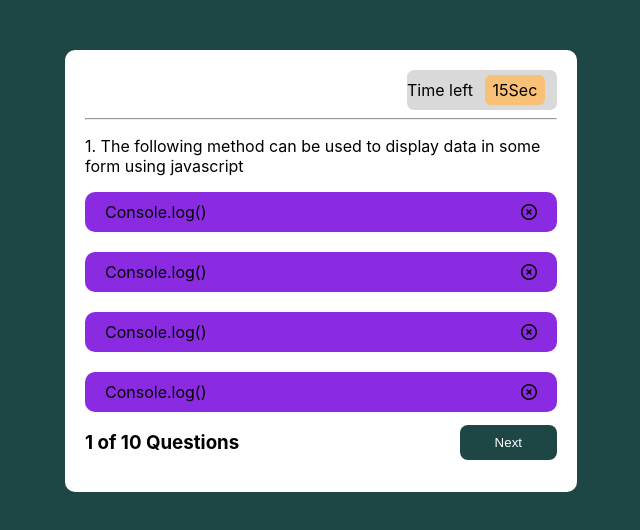
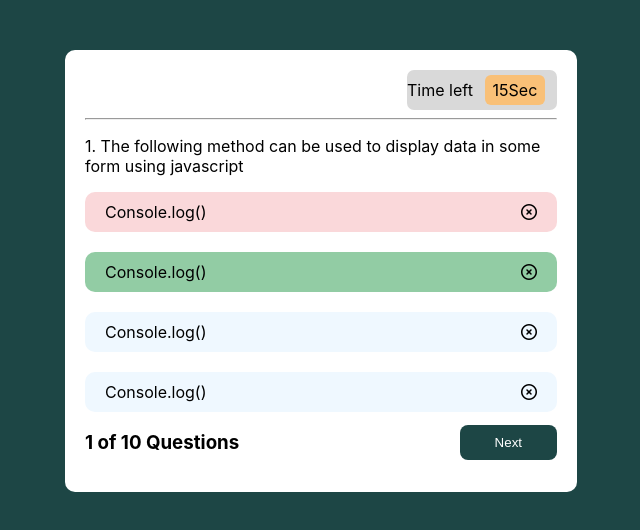
Before and after one commit to clint360/brain-buster-frontend, a React (Create React App) app: page / in a window 1280 px wide. Shown: the top 530 px of the page, without its empty margins (319-959 px from the left). Built offline with nearby package versions, Linux system fonts and the light colour scheme.

Commit message:
Add different color shades to the question responses

```diff
--- a/src/view/pages/users/questions/Question.css
+++ b/src/view/pages/users/questions/Question.css
@@ -55,18 +55,54 @@ body {
     color: black;
 }
 
-.response {
+.response1 {
     height: 40px;
     width: 100%;
-    background-color: blueviolet;
+    background-color: rgba(250, 216, 218, 1);
     display: flex;
     justify-content: space-between;
     align-items: center;
     padding-left: 20px;
     padding-right: 20px;
     border-radius: 10px;
+}
 
+.response2 {
+    height: 40px;
+    width: 100%;
+    background-color:rgba(146, 204, 164, 1);
+    display: flex;
+    justify-content: space-between;
+    align-items: center;
+    padding-left: 20px;
+    padding-right: 20px;
+    border-radius: 10px;
 }
+
+.response3 {
+    height: 40px;
+    width: 100%;
+    background-color:rgba(239, 248, 255, 1);
+    display: flex;
+    justify-content: space-between;
+    align-items: center;
+    padding-left: 20px;
+    padding-right: 20px;
+    border-radius: 10px;
+}
+
+.response4 {
+    height: 40px;
+    width: 100%;
+    background-color:rgba(239, 248, 255, 1);
+    display: flex;
+    justify-content: space-between;
+    align-items: center;
+    padding-left: 20px;
+    padding-right: 20px;
+    border-radius: 10px;
+}
+
 .question-number-and-next {
     display: flex;
     justify-content: space-between;
--- a/src/view/pages/users/questions/Question.jsx
+++ b/src/view/pages/users/questions/Question.jsx
@@ -33,7 +33,7 @@ function Question() {
             </p>
           </div>
 
-          <div className="response">
+          <div className="response1">
             <div className="response-text">
               <p>Console.log()</p>
             </div>
@@ -44,7 +44,7 @@ function Question() {
 
           <br />
 
-          <div className="response">
+          <div className="response2">
             <div className="response-text">
               <p>Console.log()</p>
             </div>
@@ -55,7 +55,7 @@ function Question() {
 
           <br />
 
-          <div className="response">
+          <div className="response3">
             <div className="response-text">
               <p>Console.log()</p>
             </div>
@@ -66,7 +66,7 @@ function Question() {
 
           <br />
 
-          <div className="response">
+          <div className="response4">
             <div className="response-text">
               <p>Console.log()</p>
             </div>
```
